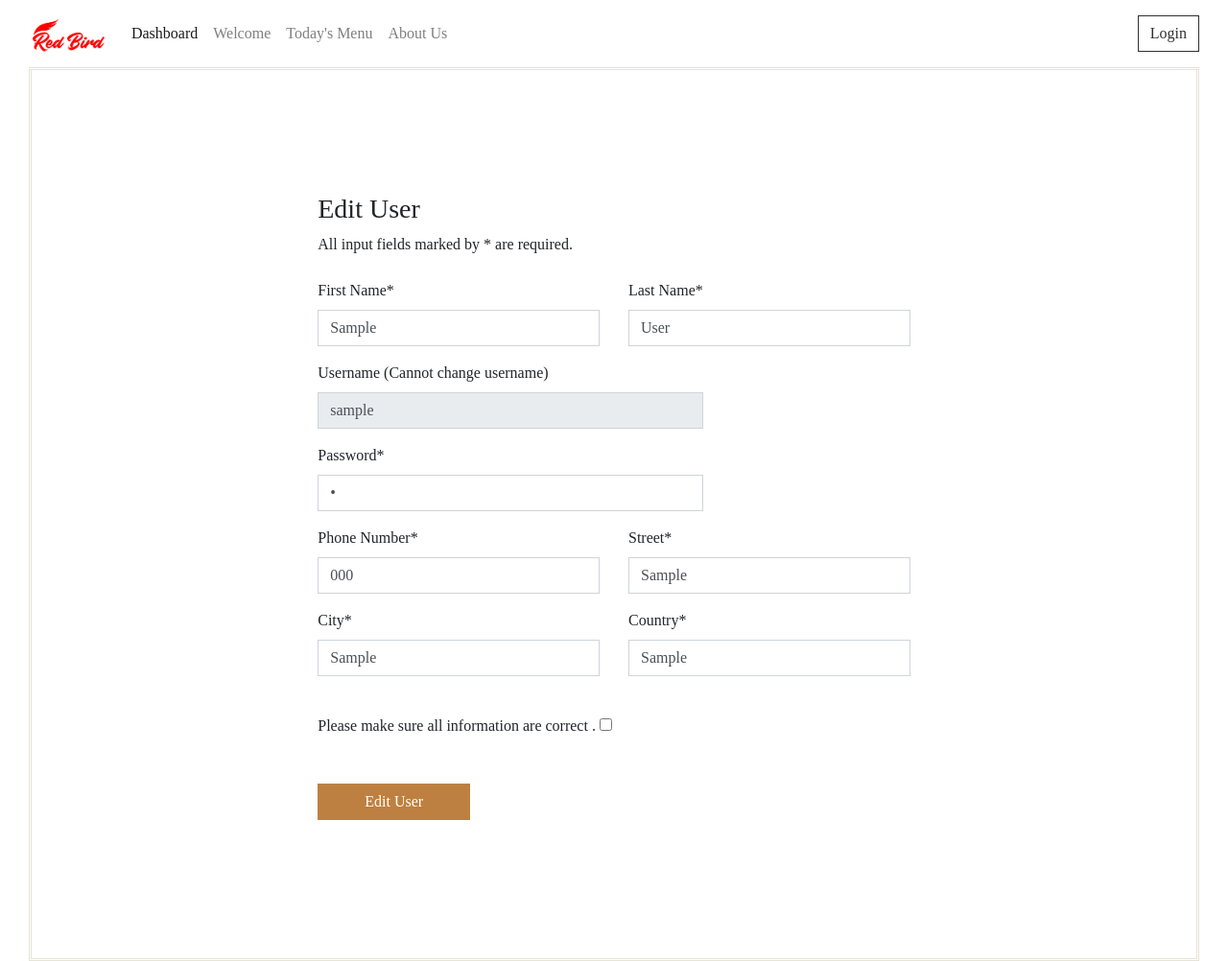
After one commit to adiboii/RedBird, a Django app: a page that uses RBApp/templates/forms/edit-user.html in a window 1280 px wide. The commit adds this page. Shown: the whole page at 96% size. Run offline with Django 3.2, Linux system fonts and the light colour scheme; tables that the repository leaves empty hold one stand-in row (values such as "Sample post"); some libraries are stand-ins or nearby versions; some web fonts are replaced.

Commit message:
edit records

```diff
--- /dev/null
+++ b/RBApp/templates/forms/edit-user.html
@@ -0,0 +1,136 @@
+{% load static %}
+{% block headerinclude %}
+  <!-- Links and Style (CSS) -->
+	<meta charset="UTF-8" />
+	<meta name="viewport" content="width=device-width, initial-scale=1.0"/>
+	<meta http-equiv="X-UA-Compatible" content="ie=edge" />
+	<link href="https://unpkg.com/aos@2.3.1/dist/aos.css" rel="stylesheet">
+	<link rel="stylesheet" href="{% static 'RBApp/css/style.css'%}" />
+	<script src="{% static 'RBApp/js/jquery.min.js' %}"></script>
+
+	<link rel="icon" href="" />
+    <title>Red Bird</title>
+{% endblock headerinclude %}
+
+{% block footerinclude %}
+	<script src="{% static 'RBApp/js/bootstrap.min.js'%}"></script>
+	<script src="https://unpkg.com/aos@2.3.1/dist/aos.js"></script>
+	<script src="{% static 'RBApp/js/custom-general.js'%}"></script>
+
+
+{% endblock footerinclude %}
+
+{% block content %}
+    <nav class="navbar navbar-expand-md navbar-light fixed-top bg-white"> <a class="navbar-brand" href="./index"><img src="{% static 'RBApp/img/Logos/logo.png'%}"></a>
+            <button
+            class="navbar-toggler" type="button" data-toggle="collapse" data-target="#navbarsExampleDefault"
+            aria-controls="navbarsExampleDefault" aria-expanded="false" aria-label="Toggle navigation"> <span class="navbar-toggler-icon"></span>
+                </button>
+                <div class="collapse navbar-collapse" id="navbarsExampleDefault">
+                    <ul class="navbar-nav mr-auto">
+                        <li class="nav-item active"> <a class="nav-link" href="/dashboard">Dashboard</a>
+                        </li>
+                        <li class="nav-item"> <a class="nav-link" href="/index">Welcome<span class="sr-only">(current)</span></a>
+                        </li>
+                        <li class="nav-item"> <a class="nav-link" href="/index">Today's Menu</a>
+                        </li>
+                        <li class="nav-item"> <a class="nav-link" href="/aboutus">About Us</a>
+                        </li>
+                    </ul> <a href="/login"
+                    class="btn btn-outline-dark">Login</a>
+                </div>
+    </nav>
+    <div class="maincontent">
+        <div class="container">
+            <div class="contents order-2 order-md-1">
+
+                <div class="container">
+                  <div class="row align-items-center justify-content-center">
+                    <div class="col-md-7 py-5">
+                      <h3>Edit User</h3>
+                      <p class="mb-4">All input fields marked by * are required.</p>
+                      <form method="post" action="#">
+                        {% csrf_token %}
+                        <div class="row">
+                          <div class="col-md-6">
+                            <div class="form-group first">
+                              <label for="fname">First Name*</label>
+                              <input type="text" class="form-control" placeholder="e.g. John" name="first_name" id="fname" required="true" value="{{ user.first_name }}">
+                            </div>
+                          </div>
+                          <div class="col-md-6">
+                            <div class="form-group first">
+                              <label for="lname">Last Name*</label>
+                              <input type="text" class="form-control" placeholder="e.g. Smith" name="last_name" id="lname" required="true" value="{{ user.last_name }}">
+                            </div>
+                          </div>
+                        </div>
+                        <div class="row">
+                          <div class="col-md-8">
+                            <div class="form-group first">
+                              <label for="username">Username (Cannot change username)</label>
+                              <input type="username" class="form-control" name="username" placeholder="johnsmith" id="" required="true" value="{{ user.username }}" readonly>
+                            </div>
+                          </div>
+
+
+                        </div>
+
+                        <div class="row">
+                          <div class="col-md-8">
+                            <div class="form-group last mb-3">
+                              <label for="password">Password*</label>
+                              <input type="password" class="form-control" name="password" placeholder="Password" id="password" required="true" value="{{ user.password }}">
+                            </div>
+                          </div>
+                        </div>
+
+                        <div class="row">
+                          <div class="col-md-6">
+                            <div class="form-group first">
+                              <label for="lname">Phone Number*</label>
+                              <input type="text" class="form-control" name="phone_number" placeholder="09270389123" id="lname" required="true" value="{{ user.phone_number }}">
+                            </div>
+                          </div>
+                          <div class="col-md-6">
+                            <div class="form-group first">
+                              <label for="lname">Street*</label>
+                              <input type="text" class="form-control" name="street" placeholder="F. Roxas Street" id="lname" required="true" value="{{ user.street }}">
+                            </div>
+                          </div>
+                        </div>
+                        <div class="row">
+                            <div class="col-md-6">
+                              <div class="form-group first">
+                                <label for="lname">City*</label>
+                                <input type="text" class="form-control" name="city" placeholder="Manila" id="lname" required="true" value="{{ user.city }}">
+                              </div>
+                            </div>
+                            <div class="col-md-6">
+                              <div class="form-group first">
+                                <label for="lname">Country*</label>
+                                <input type="text" class="form-control" name="country" placeholder="Philippines" id="lname" required="true" value="{{ user.country }}">
+                              </div>
+                            </div>
+                          </div>
+
+
+                        <div class="d-flex mb-5 mt-4 align-items-center">
+                          <div class="d-flex align-items-center">
+                          <label class="control control--checkbox mb-0"><span class="caption">Please make sure all information are correct .</span>
+                            <input type="checkbox" required="true"/>
+                            <div class="control__indicator"></div>
+                          </label>
+                        </div>
+                        </div>
+
+
+                        <input type="submit" value="Edit User" class="btn px-5 btn-primary">
+                      </form>
+                    </div>
+                  </div>
+                </div>
+              </div>
+        </div>
+    </div>
+{% endblock %}
--- a/RBApp/urls.py
+++ b/RBApp/urls.py
@@ -13,6 +13,7 @@ Including another URLconf
     1. Import the include() function: from django.urls import include, path
     2. Add a URL to urlpatterns:  path('blog/', include('blog.urls'))
 """
+from django.conf.urls import url
 from django.contrib import admin
 from django.urls import path
 from RBApp import views
@@ -30,4 +31,7 @@ urlpatterns = [
     path('delete/<str:username>', views.delete_user),
     path('delete_dish/<int:dish_id>', views.delete_dish),
     path('delete_menu_type/<int:type_id>', views.delete_menu_type),
+    path('edit_user/<str:username>', views.edit_user, name="edit_user"),
+    path('edit_dish/<int:dish_id>', views.edit_dish, name="edit_dish"),
+    path('edit_menu_type/<int:type_id>', views.edit_menu_type, name="edit_menu_type"),
 ]
--- a/RBApp/views.py
+++ b/RBApp/views.py
@@ -126,3 +126,83 @@ def delete_menu_type(request, type_id):
     menu_type = MenuType.objects.get(type_id = type_id)
     menu_type.delete()
     return redirect('RBApp:my_dashboard_view')
+
+def edit_user(request, username):
+    template = 'forms/edit-user.html'
+    user = User.objects.get(username = username)
+
+    if request.method == "POST":
+        form = UserForm(request.POST, instance=user)
+
+        try:
+            if form.is_valid():
+                form.save()
+                messages.success(request, 'User has been updated.')
+                return redirect('RBApp:my_dashboard_view')
+
+        except Exception as e:
+            messages.warning(request, 'User was not saved due to error: {}'.format(e))
+
+    else:
+        form = UserForm(instance=user)
+
+    context = {
+        'form': form,
+        'user': user,
+    }
+
+    return render(request, template, context)
+
+
+
+def edit_dish(request, dish_id):
+    template = 'forms/edit-dish.html'
+    dish = Dish.objects.get(dish_id = dish_id)
+    if request.method == "POST":
+        form = DishForm(request.POST, instance=dish)
+
+        try:
+            if form.is_valid():
+                form.save()
+                messages.success(request, 'User has been updated.')
+                return redirect('RBApp:my_dashboard_view')
+
+        except Exception as e:
+            messages.warning(request, 'User was not saved due to error: {}'.format(e))
+
+    else:
+        form = DishForm(instance=dish)
+
+    context = {
+        'form': form,
+        'dish': dish,
+    }
+
+    return render(request, template, context)
+
+
+
+def edit_menu_type(request, type_id):
+    template = 'forms/edit-type.html'
+    type = MenuType.objects.get(type_id = type_id)
+    if request.method == "POST":
+        form = MenuTypeForm(request.POST, instance=type)
+
+        try:
+            if form.is_valid():
+                form.save()
+                messages.success(request, 'User has been updated.')
+                return redirect('RBApp:my_dashboard_view')
+
+        except Exception as e:
+            messages.warning(request, 'User was not saved due to error: {}'.format(e))
+
+    else:
+        form = MenuTypeForm(instance=type)
+
+    context = {
+        'form': form,
+        'type': type,
+    }
+
+    return render(request, template, context)
```
Also changed, not shown: RBApp/templates/Dashboard.html (+6 -6 lines), RBApp/templates/forms/edit-dish.html (added, +97 -0 lines), RBApp/templates/forms/edit-type.html (added, +91 -0 lines).
